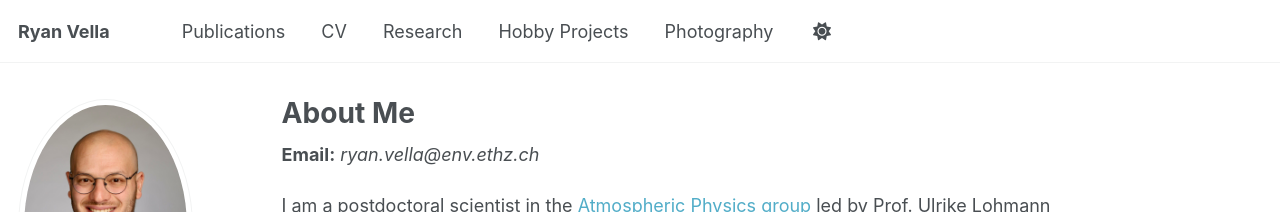
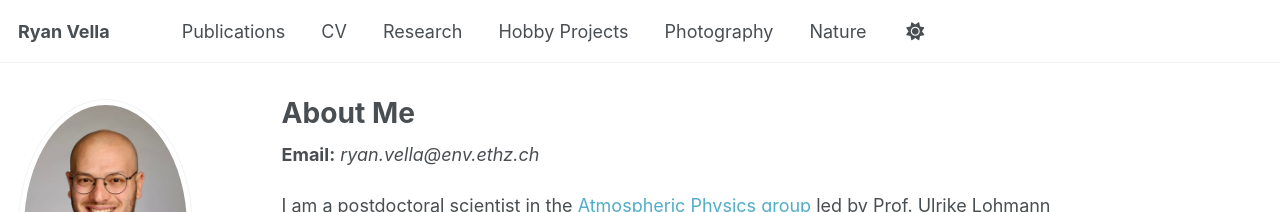
Before and after one commit to ryanvella9/ryanvella9.github.io, a Jekyll site: the page built from _pages/about.md, in a window 1280 px wide. Shown: the top 212 px of the page. Built offline with Jekyll 4.4.1, drawn with Linux system fonts in a browser that asks for light colours; some web fonts are replaced; a script that is not in the unit is left out.

Commit message:
Update navigation.yml

```diff
--- a/_data/navigation.yml
+++ b/_data/navigation.yml
@@ -22,3 +22,6 @@ main:
 
   - title: "Photography"
     url: /photography/
+
+  - title: "Nature"
+    url: /nature/
```
